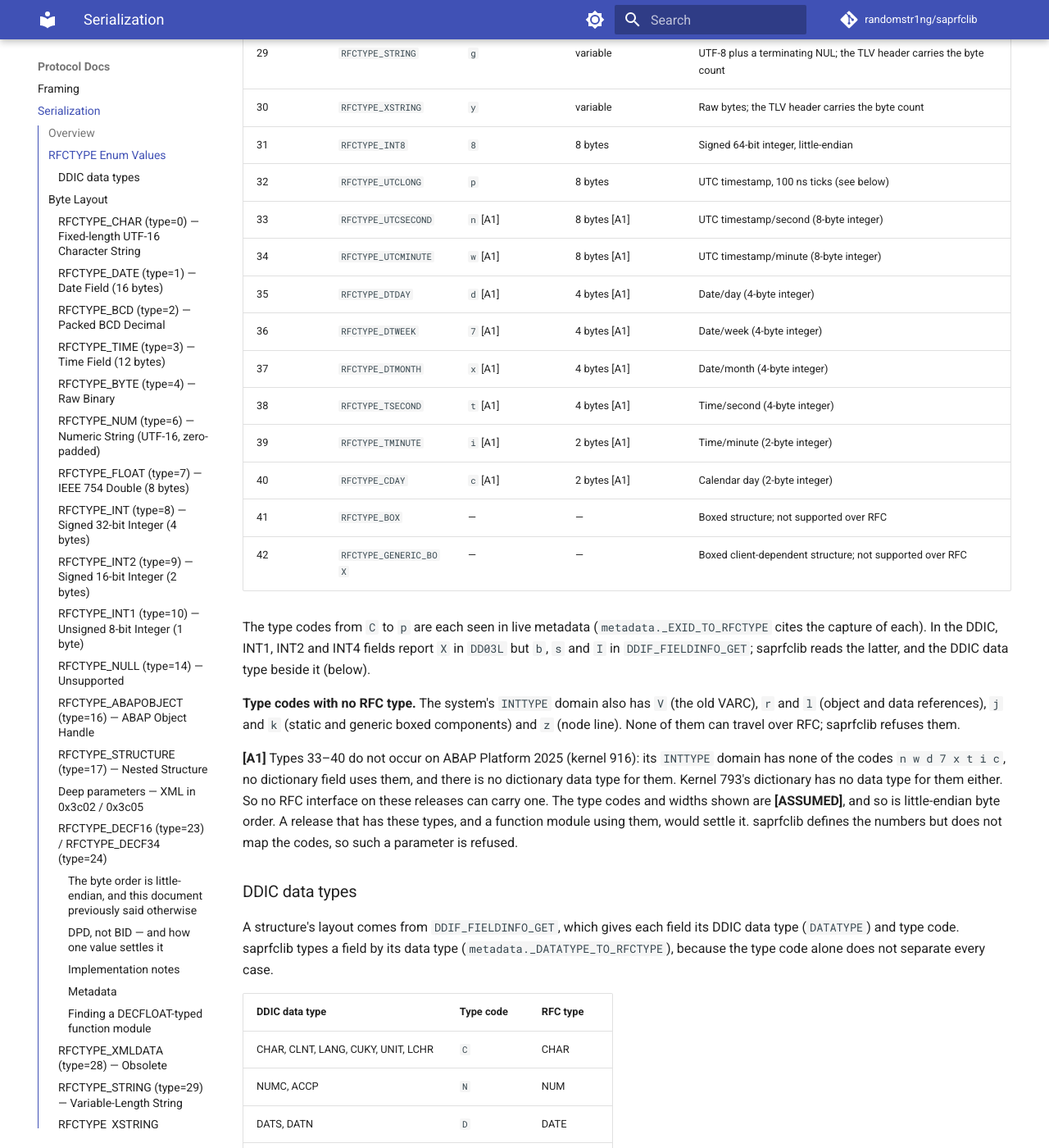
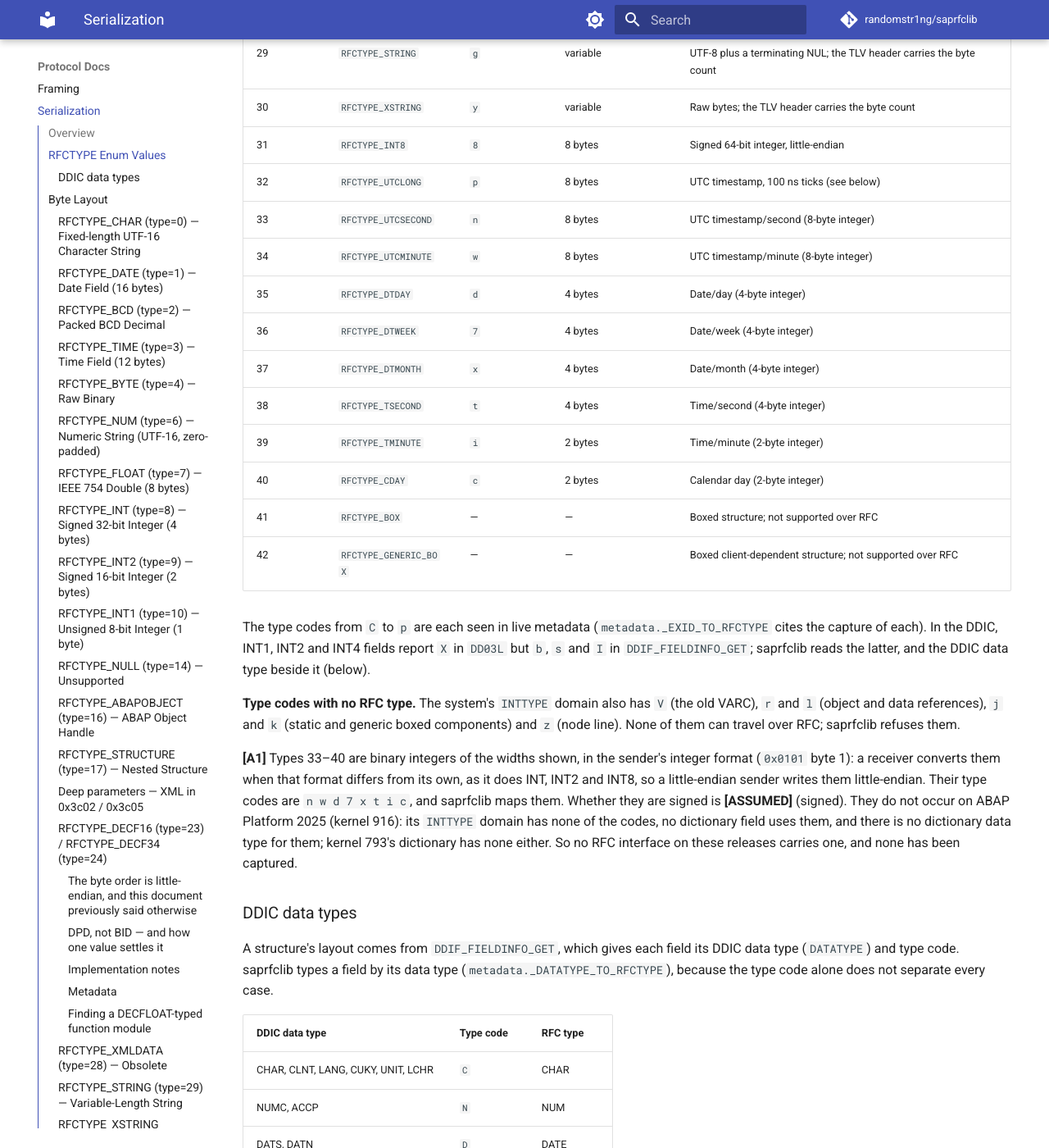
Before and after one commit to randomstr1ng/saprfclib, an MkDocs documentation site: the page built from docs/protocol/serialization.md, in a window 1280 px wide and 1400 px high, scrolled down 1866 px. Shown: the whole window at 82% size. Built offline with MkDocs 1.6.1 and Material for MkDocs 9.7.7, drawn with Linux system fonts in a browser that asks for light colours; comment, search, counter and statistics services are not loaded; some of the changed text lies outside the part shown.

Commit message:
fix: compressed table rows, types 33-40, and what the wire fields mean
Established facts the docs and code had marked [ASSUMED] or "not
established", stated without a source.

Code:
- 0x0304 table rows are compressed: cut after their last byte, restored by
  repeating it to the width 0x0302 declares. The table reader now expands
  them, so ABAP's ARFC_DEST_SHIP STATE rows decode whole (HASH included) and
  inbound tRFC no longer skips fields a short row does not reach.
- RFC types 33-40: type codes n w d 7 x t i c mapped; values are integers of
  8/4/2 bytes in the sender's integer format, like INT8. Signedness stays
  [ASSUMED].
- 0x0667 is milliseconds from a partner whose kernel release begins below 7,
  microseconds otherwise; extract_server_duration takes the release.
- The LZ4 decoder reads the column-wise serialization's packages (two lengths
  in the sender's integer format, a block that may refer into the previous
  package), replacing an unused decoder that expected a marker byte.
- parse_sapms_server_list refuses a server list of a version other than 4.

Docs:
- framing.md: gateway-header request types, flag bytes, CPI-C and SAP return
  codes (byte 35's 0x12 is CPI-C 18, deallocated normal); tags 0x0128/0x0131
  (SAP Passport), 0x0160, 0x0337, 0x0421, 0x0670/0x0671, 0x4000-0x4004,
  0x5000/0x5001; the column-wise serialization; the message-server header and
  version-4 server-list entry (state 1 marks the active server).
- handshake.md: the bytes of 0x0101. trfc.md: the short STATE rows gap closes.

```diff
--- a/docs/protocol/serialization.md
+++ b/docs/protocol/serialization.md
@@ -64,14 +64,14 @@ number (`metadata._EXID_TO_RFCTYPE`). A code it does not know is refused, not gu
 | 30 | `RFCTYPE_XSTRING` | `y` | variable | Raw bytes; the TLV header carries the byte count |
 | 31 | `RFCTYPE_INT8` | `8` | 8 bytes | Signed 64-bit integer, little-endian |
 | 32 | `RFCTYPE_UTCLONG` | `p` | 8 bytes | UTC timestamp, 100 ns ticks (see below) |
-| 33 | `RFCTYPE_UTCSECOND` | `n` [A1] | 8 bytes [A1] | UTC timestamp/second (8-byte integer) |
-| 34 | `RFCTYPE_UTCMINUTE` | `w` [A1] | 8 bytes [A1] | UTC timestamp/minute (8-byte integer) |
-| 35 | `RFCTYPE_DTDAY` | `d` [A1] | 4 bytes [A1] | Date/day (4-byte integer) |
-| 36 | `RFCTYPE_DTWEEK` | `7` [A1] | 4 bytes [A1] | Date/week (4-byte integer) |
-| 37 | `RFCTYPE_DTMONTH` | `x` [A1] | 4 bytes [A1] | Date/month (4-byte integer) |
-| 38 | `RFCTYPE_TSECOND` | `t` [A1] | 4 bytes [A1] | Time/second (4-byte integer) |
-| 39 | `RFCTYPE_TMINUTE` | `i` [A1] | 2 bytes [A1] | Time/minute (2-byte integer) |
-| 40 | `RFCTYPE_CDAY` | `c` [A1] | 2 bytes [A1] | Calendar day (2-byte integer) |
+| 33 | `RFCTYPE_UTCSECOND` | `n` | 8 bytes | UTC timestamp/second (8-byte integer) |
+| 34 | `RFCTYPE_UTCMINUTE` | `w` | 8 bytes | UTC timestamp/minute (8-byte integer) |
+| 35 | `RFCTYPE_DTDAY` | `d` | 4 bytes | Date/day (4-byte integer) |
+| 36 | `RFCTYPE_DTWEEK` | `7` | 4 bytes | Date/week (4-byte integer) |
+| 37 | `RFCTYPE_DTMONTH` | `x` | 4 bytes | Date/month (4-byte integer) |
+| 38 | `RFCTYPE_TSECOND` | `t` | 4 bytes | Time/second (4-byte integer) |
+| 39 | `RFCTYPE_TMINUTE` | `i` | 2 bytes | Time/minute (2-byte integer) |
+| 40 | `RFCTYPE_CDAY` | `c` | 2 bytes | Calendar day (2-byte integer) |
 | 41 | `RFCTYPE_BOX` | — | — | Boxed structure; not supported over RFC |
 | 42 | `RFCTYPE_GENERIC_BOX` | — | — | Boxed client-dependent structure; not supported over RFC |
 
@@ -84,12 +84,14 @@ beside it (below).
 `r` and `l` (object and data references), `j` and `k` (static and generic boxed components)
 and `z` (node line). None of them can travel over RFC; saprfclib refuses them.
 
-**[A1]** Types 33–40 do not occur on ABAP Platform 2025 (kernel 916): its `INTTYPE` domain
-has none of the codes `n w d 7 x t i c`, no dictionary field uses them, and there is no
-dictionary data type for them. Kernel 793's dictionary has no data type for them either. So
-no RFC interface on these releases can carry one. The type codes and widths shown are **[ASSUMED]**, and so is little-endian byte order. A
-release that has these types, and a function module using them, would settle it. saprfclib
-defines the numbers but does not map the codes, so such a parameter is refused.
+**[A1]** Types 33–40 are binary integers of the widths shown, in the sender's integer format
+(`0x0101` byte 1): a receiver converts them when that format differs from its own, as it does
+INT, INT2 and INT8, so a little-endian sender writes them little-endian. Their type codes are
+`n w d 7 x t i c`, and saprfclib maps them. Whether they are signed is **[ASSUMED]** (signed).
+They do not occur on ABAP Platform 2025 (kernel 916): its `INTTYPE` domain has none of the
+codes, no dictionary field uses them, and there is no dictionary data type for them; kernel
+793's dictionary has none either. So no RFC interface on these releases carries one, and none
+has been captured.
 
 ### DDIC data types
 
@@ -681,7 +683,7 @@ refuses a date in the 1582 gap and a space instead of `T`. saprfclib returns tha
 
 | Offset | Length | Type | Name | Value (example) | Notes |
 |--------|--------|------|------|-----------------|-------|
-| 0x00 | 8 | int64-LE | `utcsecond_value` | — | Signed 8-byte integer **[ASSUMED]**, see [A1] |
+| 0x00 | 8 | int64-LE | `utcsecond_value` | — | 8-byte integer, little-endian from a little-endian sender; signed **[ASSUMED]**, see [A1] |
 
 ---
 
@@ -689,7 +691,7 @@ refuses a date in the 1582 gap and a space instead of `T`. saprfclib returns tha
 
 | Offset | Length | Type | Name | Value (example) | Notes |
 |--------|--------|------|------|-----------------|-------|
-| 0x00 | 8 | int64-LE | `utcminute_value` | — | Signed 8-byte integer **[ASSUMED]**, see [A1] |
+| 0x00 | 8 | int64-LE | `utcminute_value` | — | 8-byte integer, little-endian from a little-endian sender; signed **[ASSUMED]**, see [A1] |
 
 ---
 
@@ -697,7 +699,7 @@ refuses a date in the 1582 gap and a space instead of `T`. saprfclib returns tha
 
 | Offset | Length | Type | Name | Value (example) | Notes |
 |--------|--------|------|------|-----------------|-------|
-| 0x00 | 4 | int32-LE | `dtday_value` | — | 4-byte integer **[ASSUMED]**, see [A1] |
+| 0x00 | 4 | int32-LE | `dtday_value` | — | 4-byte integer, little-endian from a little-endian sender; signed **[ASSUMED]**, see [A1] |
 
 ---
 
@@ -705,7 +707,7 @@ refuses a date in the 1582 gap and a space instead of `T`. saprfclib returns tha
 
 | Offset | Length | Type | Name | Value (example) | Notes |
 |--------|--------|------|------|-----------------|-------|
-| 0x00 | 4 | int32-LE | `dtweek_value` | — | 4-byte integer **[ASSUMED]**, see [A1] |
+| 0x00 | 4 | int32-LE | `dtweek_value` | — | 4-byte integer, little-endian from a little-endian sender; signed **[ASSUMED]**, see [A1] |
 
 ---
 
@@ -713,7 +715,7 @@ refuses a date in the 1582 gap and a space instead of `T`. saprfclib returns tha
 
 | Offset | Length | Type | Name | Value (example) | Notes |
 |--------|--------|------|------|-----------------|-------|
-| 0x00 | 4 | int32-LE | `dtmonth_value` | — | 4-byte integer **[ASSUMED]**, see [A1] |
+| 0x00 | 4 | int32-LE | `dtmonth_value` | — | 4-byte integer, little-endian from a little-endian sender; signed **[ASSUMED]**, see [A1] |
 
 ---
 
@@ -721,7 +723,7 @@ refuses a date in the 1582 gap and a space instead of `T`. saprfclib returns tha
 
 | Offset | Length | Type | Name | Value (example) | Notes |
 |--------|--------|------|------|-----------------|-------|
-| 0x00 | 4 | int32-LE | `tsecond_value` | — | 4-byte integer **[ASSUMED]**, see [A1] |
+| 0x00 | 4 | int32-LE | `tsecond_value` | — | 4-byte integer, little-endian from a little-endian sender; signed **[ASSUMED]**, see [A1] |
 
 ---
 
@@ -729,7 +731,7 @@ refuses a date in the 1582 gap and a space instead of `T`. saprfclib returns tha
 
 | Offset | Length | Type | Name | Value (example) | Notes |
 |--------|--------|------|------|-----------------|-------|
-| 0x00 | 2 | int16-LE | `tminute_value` | — | 2-byte integer **[ASSUMED]**, see [A1] |
+| 0x00 | 2 | int16-LE | `tminute_value` | — | 2-byte integer, little-endian from a little-endian sender; signed **[ASSUMED]**, see [A1] |
 
 ---
 
@@ -737,7 +739,7 @@ refuses a date in the 1582 gap and a space instead of `T`. saprfclib returns tha
 
 | Offset | Length | Type | Name | Value (example) | Notes |
 |--------|--------|------|------|-----------------|-------|
-| 0x00 | 2 | int16-LE | `cday_value` | — | 2-byte integer **[ASSUMED]**, see [A1] |
+| 0x00 | 2 | int16-LE | `cday_value` | — | 2-byte integer, little-endian from a little-endian sender; signed **[ASSUMED]**, see [A1] |
 
 ---
 
@@ -814,7 +816,7 @@ Examples marked **[synthetic]** are constructed; wire byte order confirmed but v
 | DECF16, DECF34 | Live capture, purpose-built function module; little-endian DPD (`decfloat_response.bin`) |
 | INT8, UTCLONG | Live capture, purpose-built function module, 2026-11-12 (`int8_utclong.json`) |
 | STRUCTURE | Unicode layout from live `DDIF_FIELDINFO_GET` (see framing.md) |
-| UTCSECOND…CDAY (33–40) | **[ASSUMED]**, see [A1] |
+| UTCSECOND…CDAY (33–40) | Width and byte order established, not captured (no release here has them); signedness **[ASSUMED]**, see [A1] |
 | DDIC PREC, GGM1, D16S, D34S | Live echo, 2026-11-27 (`ddic_types.json`) |
 
 ---
@@ -823,9 +825,9 @@ Examples marked **[synthetic]** are constructed; wire byte order confirmed but v
 
 ### Types 33–40
 
-No dictionary type on kernel 793 or 916 carries them, so no capture is possible there; type
-codes, widths and byte order are **[ASSUMED]** (see [A1]). A release that has them, and a
-function module using them, would settle it.
+No dictionary type on kernel 793 or 916 carries them, so none has been captured; whether they
+are signed is **[ASSUMED]** (see [A1]). A release that has them, and a function module using
+them, would settle it.
 
 ### A digit in a packed field's sign position
 
```
Also changed, not shown: other parts of docs/protocol/serialization.md (+1 -1 lines), CHANGELOG.md (+25 -0 lines), CLAUDE.md (+3 -3 lines), README.md (+1 -1 lines), docs/protocol/framing.md (+128 -78 lines), docs/protocol/handshake.md (+10 -9 lines), docs/protocol/trfc.md (+8 -10 lines), 12 other files.
